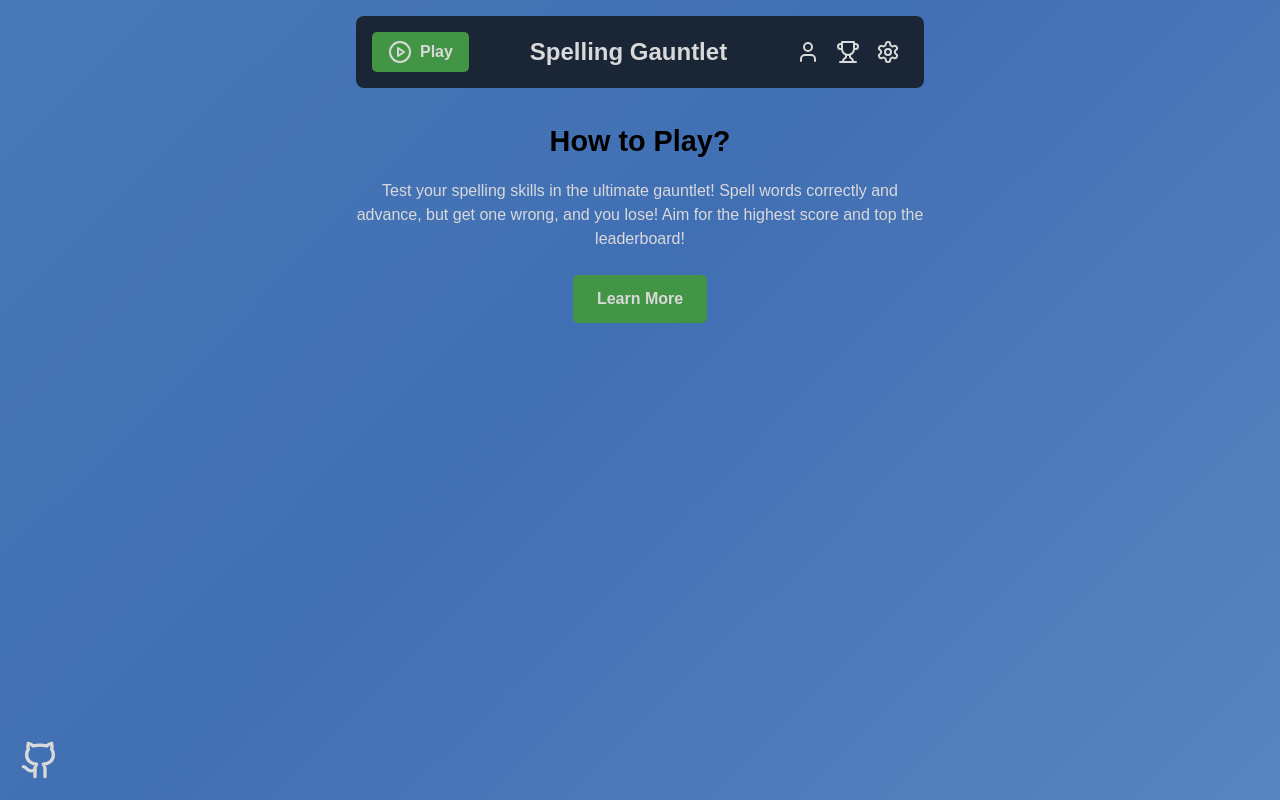
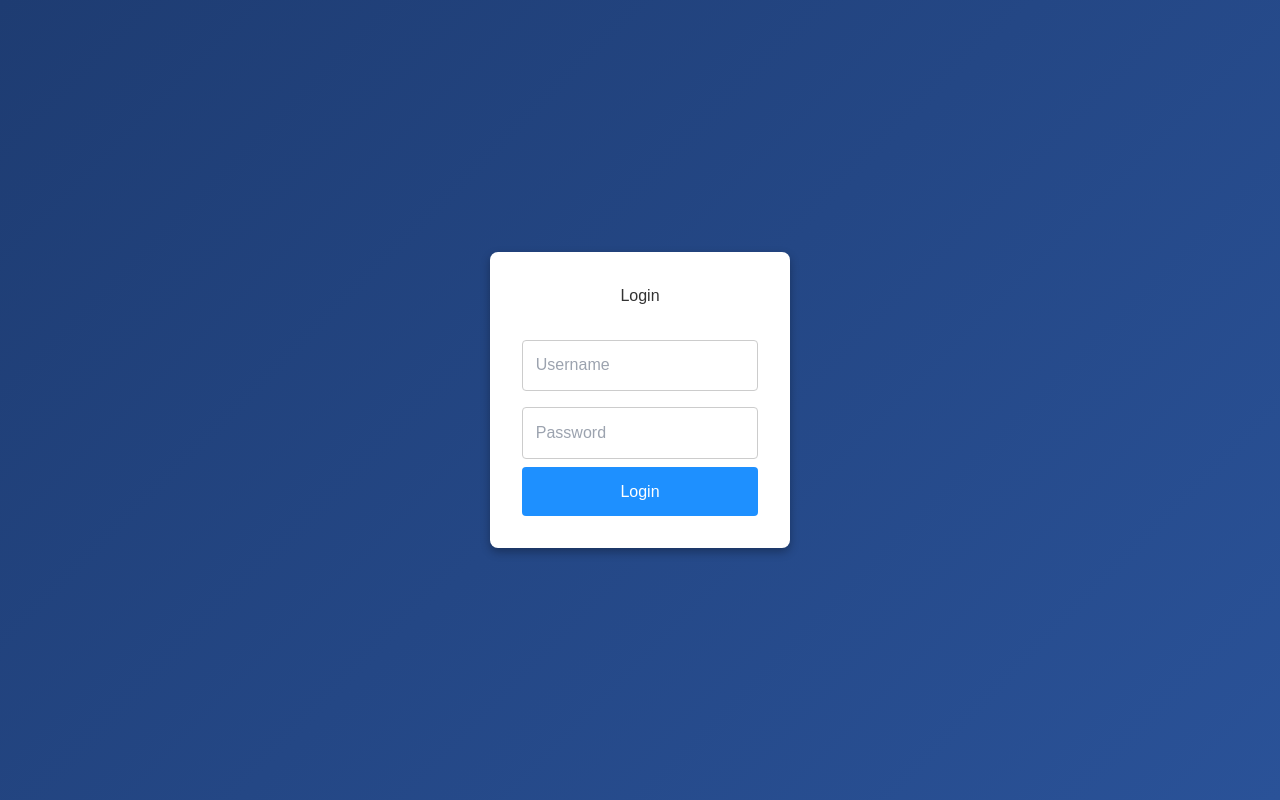
Before and after one commit to ishthefish11/spelling-bee-frontend, a React (Vite) app: page /login in a window 1280 px wide. Built offline with nearby package versions, Linux system fonts and the light colour scheme.

Commit message:
implemented login page, separated login and home page.

```diff
--- a/package.json
+++ b/package.json
@@ -13,6 +13,7 @@
     "lucide-react": "^0.469.0",
     "react": "^18.3.1",
     "react-dom": "^18.3.1",
+    "react-router-dom": "^7.1.1",
     "react-simple-icons": "^1.0.0-beta.5"
   },
   "devDependencies": {
--- a/src/App.jsx
+++ b/src/App.jsx
@@ -1,104 +1,20 @@
-import { useState } from 'react';
-import { User, Trophy, Settings, PlayCircle } from 'lucide-react';
-import { Github } from 'react-simple-icons'
-import './App.css';
+// App.jsx - Main Router File
+import React from "react";
+import { BrowserRouter as Router, Routes, Route } from "react-router-dom";
+import LoginPage from "./LoginPage"; // The login page component
+import HomePage from "./HomePage"; // Main content of the application
 
 function App() {
-  const [popup, setPopup] = useState(null);
+  return (
+    <Router>
+      <Routes>
+        {/* Login Page */}
+        <Route path="/login" element={<LoginPage />} />
 
-  const handlePopup = (type) => {
-    setPopup(type);
-  };
-
-  const closePopup = () => {
-    setPopup(null);
-  };
-
-  return (
-    <div className="animated-background">
-      <div className="container">
-        {/* Navigation Bar */}
-        <nav className="navbar">
-          <button className="play-btn" onClick={() => alert("Play button clicked!")}>
-            <PlayCircle size={24} /> Play
-          </button>
-          <h1 className="title">Spelling Gauntlet</h1>
-          <div className="nav-icons">
-            <User onClick={() => handlePopup("profile")} className="icon" />
-            <Trophy onClick={() => handlePopup("leaderboard")} className="icon" />
-            <Settings onClick={() => handlePopup("settings")} className="icon" />
-          </div>
-        </nav>
-
-        {/* Main Content */}
-        <div className="main-content">
-          <h2 className="section-title">How to Play?</h2>
-          <p className="description">
-            Test your spelling skills in the ultimate gauntlet! Spell words correctly and advance, but get one wrong, and <span style={{ color: 'blue' }}></span>you lose! Aim for the highest score and top the leaderboard!
-          </p>
-          <button className="tutorial-btn" onClick={() => alert("Tutorial clicked!")}>
-            Learn More
-          </button>
-          <div className="github">
-            <a
-              href="https://www.github.com/ishthefish11"
-              target="_blank"
-              rel="noopener noreferrer"
-              className="github-link"
-            >
-            <svg
-              role="img"
-              viewBox="0 0 24 24"
-              xmlns="http://www.w3.org/2000/svg"
-              className="github-icon"
-              fill="none"
-              stroke="#ffffff"
-              stroke-width="2"
-              stroke-linecap="round"
-              stroke-linejoin="round"
-            >
-              <title>GitHub</title>
-              <path d="M15 22v-4a4.8 4.8 0 0 0-1-3.5c3 0 6-2 6-5.5.08-1.25-.27-2.48-1-3.5.28-1.15.28-2.35 0-3.5 0 0-1 0-3 1.5-2.64-.5-5.36-.5-8 0C6 2 5 2 5 2c-.3 1.15-.3 2.35 0 3.5A5.403 5.403 0 0 0 4 9c0 3.5 3 5.5 6 5.5-.39.49-.68 1.05-.85 1.65-.17.6-.22 1.23-.15 1.85v4"/>
-              <path d="M9 18c-4.51 2-5-2-7-2"/>
-            </svg>
-            <span className="github-text" style={{ color:'#ffffff' }}>Visit my GitHub</span>
-            </a>
-          </div>
-          <div>
-    </div>
-        </div>
-
-
-        {/* Popups */}
-        {popup && (
-          <div className="popup">
-            <div className="popup-content">
-              <button className="close-btn" onClick={closePopup}>
-                ✕
-              </button>
-              {popup === "profile" && (
-                <div>
-                  <h2>Profile</h2>
-                  <p>Profile information will go here. {/* Add API requests */}</p>
-                </div>
-              )}
-              {popup === "leaderboard" && (
-                <div>
-                  <h2>Leaderboard</h2>
-                  <p>Leaderboard data will go here. {/* Add API requests */}</p>
-                </div>
-              )}
-              {popup === "settings" && (
-                <div>
-                  <h2>Settings</h2>
-                  <p>Settings options will go here. {/* Add API requests */}</p>
-                </div>
-              )}
-            </div>
-          </div>
-        )}
-      </div>
-    </div>
+        {/* Home Page */}
+        <Route path="/" element={<HomePage />} />
+      </Routes>
+    </Router>
   );
 }
 
--- /dev/null
+++ b/src/HomePage.jsx
@@ -0,0 +1,102 @@
+// HomePage.jsx - Main Content File
+import { useState } from 'react';
+import { User, Trophy, Settings, PlayCircle } from 'lucide-react';
+import './HomePage.css';
+
+function HomePage() {
+  const [popup, setPopup] = useState(null);
+
+  const handlePopup = (type) => {
+    setPopup(type);
+  };
+
+  const closePopup = () => {
+    setPopup(null);
+  };
+
+  return (
+    <div className="animated-background">
+      <div className="container">
+        {/* Navigation Bar */}
+        <nav className="navbar">
+          <button className="play-btn" onClick={() => alert("Play button clicked!")}>
+            <PlayCircle size={24} /> Play
+          </button>
+          <h1 className="title">Spelling Gauntlet</h1>
+          <div className="nav-icons">
+            <User onClick={() => handlePopup("profile")} className="icon" />
+            <Trophy onClick={() => handlePopup("leaderboard")} className="icon" />
+            <Settings onClick={() => handlePopup("settings")} className="icon" />
+          </div>
+        </nav>
+
+        {/* Main Content */}
+        <div className="main-content">
+          <h2 className="section-title">How to Play?</h2>
+          <p className="description">
+            Test your spelling skills in the ultimate gauntlet! Spell words correctly and advance, but get one wrong, and <span style={{ color: 'red' }}>you lose!</span> Aim for the highest score and top the leaderboard!
+          </p>
+          <button className="tutorial-btn" onClick={() => alert("Tutorial clicked!")}>
+            Learn More
+          </button>
+          <div className="github">
+            <a
+              href="https://www.github.com/ishthefish11"
+              target="_blank"
+              rel="noopener noreferrer"
+              className="github-link"
+            >
+              <svg
+                role="img"
+                viewBox="0 0 24 24"
+                xmlns="http://www.w3.org/2000/svg"
+                className="github-icon"
+                fill="none"
+                stroke="#ffffff"
+                strokeWidth="2"
+                strokeLinecap="round"
+                strokeLinejoin="round"
+              >
+                <title>GitHub</title>
+                <path d="M15 22v-4a4.8 4.8 0 0 0-1-3.5c3 0 6-2 6-5.5.08-1.25-.27-2.48-1-3.5.28-1.15.28-2.35 0-3.5 0 0-1 0-3 1.5-2.64-.5-5.36-.5-8 0C6 2 5 2 5 2c-.3 1.15-.3 2.35 0 3.5A5.403 5.403 0 0 0 4 9c0 3.5 3 5.5 6 5.5-.39.49-.68 1.05-.85 1.65-.17.6-.22 1.23-.15 1.85v4" />
+                <path d="M9 18c-4.51 2-5-2-7-2" />
+              </svg>
+              <span className="github-text" style={{ color: '#ffffff' }}>Visit my GitHub</span>
+            </a>
+          </div>
+        </div>
+
+        {/* Popups */}
+        {popup && (
+          <div className="popup">
+            <div className="popup-content">
+              <button className="close-btn" onClick={closePopup}>
+                ✕
+              </button>
+              {popup === "profile" && (
+                <div>
+                  <h2>Profile</h2>
+                  <p>Profile information will go here. {/* Add API requests */}</p>
+                </div>
+              )}
+              {popup === "leaderboard" && (
+                <div>
+                  <h2>Leaderboard</h2>
+                  <p>Leaderboard data will go here. {/* Add API requests */}</p>
+                </div>
+              )}
+              {popup === "settings" && (
+                <div>
+                  <h2>Settings</h2>
+                  <p>Settings options will go here. {/* Add API requests */}</p>
+                </div>
+              )}
+            </div>
+          </div>
+        )}
+      </div>
+    </div>
+  );
+}
+
+export default HomePage;
--- /dev/null
+++ b/src/LoginPage.css
@@ -0,0 +1,58 @@
+.login-container {
+    display: flex;
+    justify-content: center;
+    align-items: center;
+    height: 100vh;
+    background: linear-gradient(135deg, #1e3c72, #2a5298);
+    font-family: Arial, sans-serif;
+  }
+
+  .login-box {
+    background: #ffffff;
+    padding: 2rem;
+    border-radius: 8px;
+    box-shadow: 0 4px 10px rgba(0, 0, 0, 0.3);
+    text-align: center;
+    width: 300px;
+  }
+
+  .login-box h2 {
+    margin-bottom: 1.5rem;
+    color: #333333;
+  }
+
+  .login-box input {
+    width: 100%;
+    padding: 0.8rem;
+    margin: 0.5rem 0;
+    border: 1px solid #cccccc;
+    border-radius: 4px;
+  }
+
+  .login-box button {
+    width: 100%;
+    padding: 0.8rem;
+    background-color: #1e90ff;
+    color: white;
+    border: none;
+    border-radius: 4px;
+    font-size: 1rem;
+    cursor: pointer;
+    transition: background-color 0.3s;
+  }
+
+  .login-box button:hover {
+    background-color: #0056b3;
+  }
+
+  .login-box a {
+    display: block;
+    margin-top: 1rem;
+    color: #1e90ff;
+    text-decoration: none;
+    font-size: 0.9rem;
+  }
+
+  .login-box a:hover {
+    text-decoration: underline;
+  }
--- /dev/null
+++ b/src/LoginPage.jsx
@@ -0,0 +1,72 @@
+import React, { useState } from "react";
+import "./LoginPage.css";
+
+function LoginPage() {
+  const [playerName, setUsername] = useState("");
+  const [password, setPassword] = useState("");
+  const [error, setError] = useState("");
+
+  const handleLogin = async (e) => {
+    e.preventDefault();
+    setError(""); // Clear any previous errors
+
+    try {
+      const response = await fetch(
+        "http://localhost:8080/login",
+        {
+          method: "POST",
+          headers: {
+            "Content-Type": "application/json",
+          },
+          body: JSON.stringify({ playerName, password }),
+          credentials: "include", // Ensures cookies like session ID are handled
+        }
+      );
+
+      if (response.ok) {
+        // Login successful
+        console.log("Login successful!");
+        window.location.href = "/"; // Redirect after successful login
+      } else {
+        // Handle login failure
+        const errorMessage = await response.text();
+        setError(errorMessage || "Login failed");
+      }
+    } catch (err) {
+      console.error("Error during login:", err);
+      setError("An unexpected error occurred");
+    }
+  };
+
+  return (
+    <div className="login-container">
+      <div className="login-box">
+        <h2>Login</h2>
+        <form onSubmit={handleLogin}>
+          <div>
+            <input
+              type="text"
+              placeholder="Username"
+              value={playerName}
+              onChange={(e) => setUsername(e.target.value)}
+              required
+            />
+          </div>
+          <div>
+            <input
+              type="password"
+              placeholder="Password"
+              value={password}
+              onChange={(e) => setPassword(e.target.value)}
+              required
+            />
+          </div>
+          <button type="submit">Login</button>
+        </form>
+        {error && <p style={{ color: "red" }}>{error}</p>}
+      </div>
+    </div>
+  );
+}
+
+export default LoginPage;
```
Also changed, not shown: src/HomePage.css (renamed from src/App.css), 1 other file (tests, documents, lock files or other folders).
